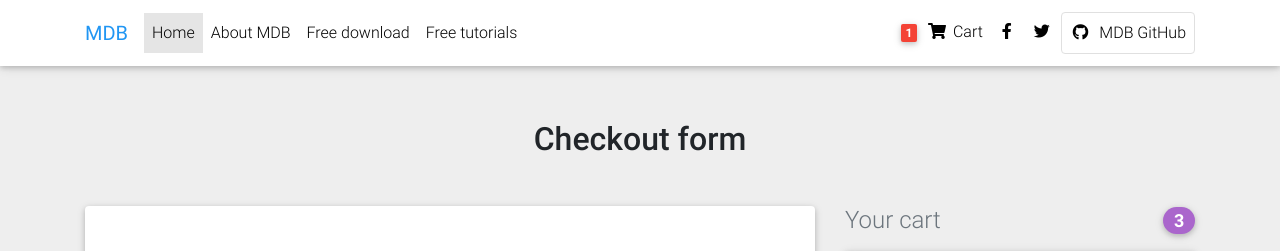
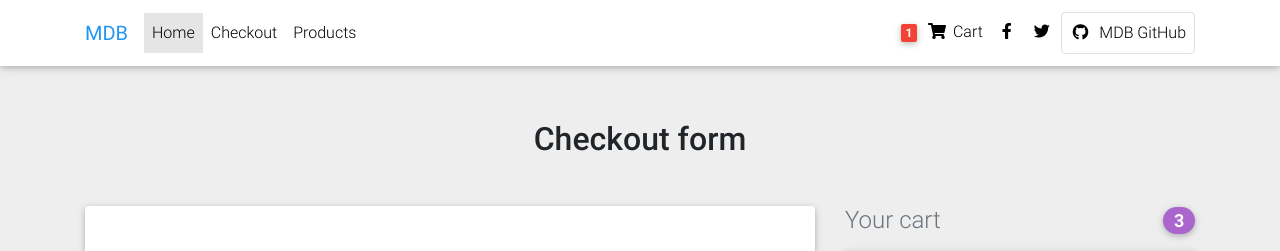
Before and after one commit to M-Anas-Syed/ecom, a Django app: template templates/checkout-page.html in a window 1280 px wide. Shown: the top 251 px of the page. Run offline with Django 3.2, Linux system fonts and the light colour scheme; the template is opened without the code that fills it, so the values that code supplies are empty; some libraries are stand-ins or nearby versions.

Commit message:
fixed page urls and views

```diff
--- a/core/urls.py
+++ b/core/urls.py
@@ -1,8 +1,10 @@
 from django.urls import path
-from .views import item_list
+from .views import item_list, product, checkout
 
 app_name = 'core'
 
 urlpatterns = [
-    path('', item_list, name='item-list')
+    path('', item_list, name='item-list'),
+    path('product/', product, name='product'),
+    path('checkout/',checkout, name='checkout'),
 ]
--- a/core/views.py
+++ b/core/views.py
@@ -7,3 +7,9 @@ def item_list(request):
         'items': Item.objects.all()
     }
     return render(request, "home-page.html", context)
+
+def product(request):
+    return render(request,"product-page.html")
+
+def checkout(request):
+    return render(request,"checkout-page.html")
--- a/templates/checkout-page.html
+++ b/templates/checkout-page.html
@@ -41,18 +41,15 @@
         <!-- Left -->
         <ul class="navbar-nav mr-auto">
           <li class="nav-item active">
-            <a class="nav-link waves-effect" href="#">Home
+            <a class="nav-link waves-effect" href="{% url 'core:item-list' %}">Home</a>
+          </li>
+          <li class="nav-item">
+            <a class="nav-link waves-effect" href="{% url 'core:checkout' %}">Checkout
               <span class="sr-only">(current)</span>
             </a>
           </li>
           <li class="nav-item">
-            <a class="nav-link waves-effect" href="https://mdbootstrap.com/docs/jquery/" target="_blank">About MDB</a>
-          </li>
-          <li class="nav-item">
-            <a class="nav-link waves-effect" href="https://mdbootstrap.com/docs/jquery/getting-started/download/" target="_blank">Free download</a>
-          </li>
-          <li class="nav-item">
-            <a class="nav-link waves-effect" href="https://mdbootstrap.com/education/bootstrap/" target="_blank">Free tutorials</a>
+            <a class="nav-link waves-effect" href="{% url 'core:product' %}">Products</a>
           </li>
         </ul>
 
```
Also changed, not shown: templates/home-page.html (+2 -7 lines), templates/product-page.html (+9 -12 lines).
